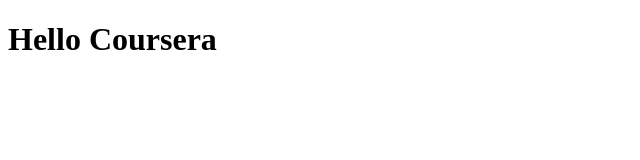
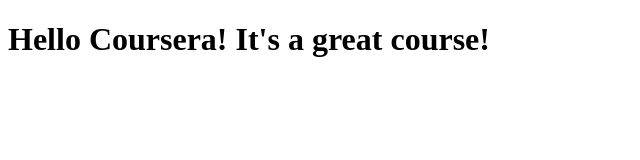
Before and after one commit to software-enginqueer/Coursera-Learning, a plain HTML site: page site/index.html in a window 1280 px wide. Shown: the whole page, without its empty margins (0-640 px from the left). Drawn offline with Linux system fonts and the light colour scheme.

Commit message:
Addition to Take 1

```diff
--- a/site/index.html
+++ b/site/index.html
@@ -6,7 +6,7 @@
 	<title></title>
 </head>
 <body>
-	<h1>Hello Coursera<h1>
+	<h1>Hello Coursera! It's a great course!</h1>
 
 </body>
 </html>
```
